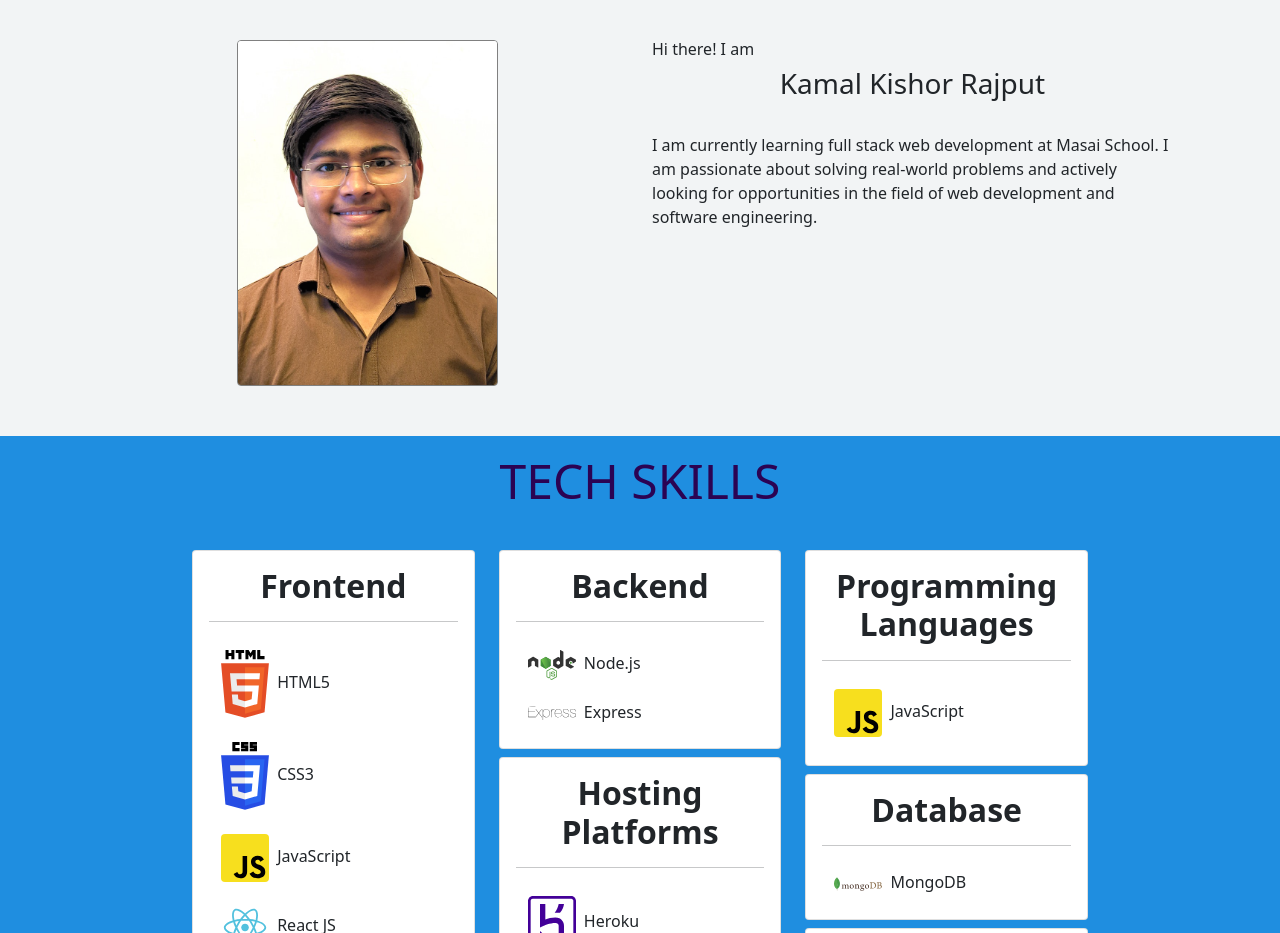
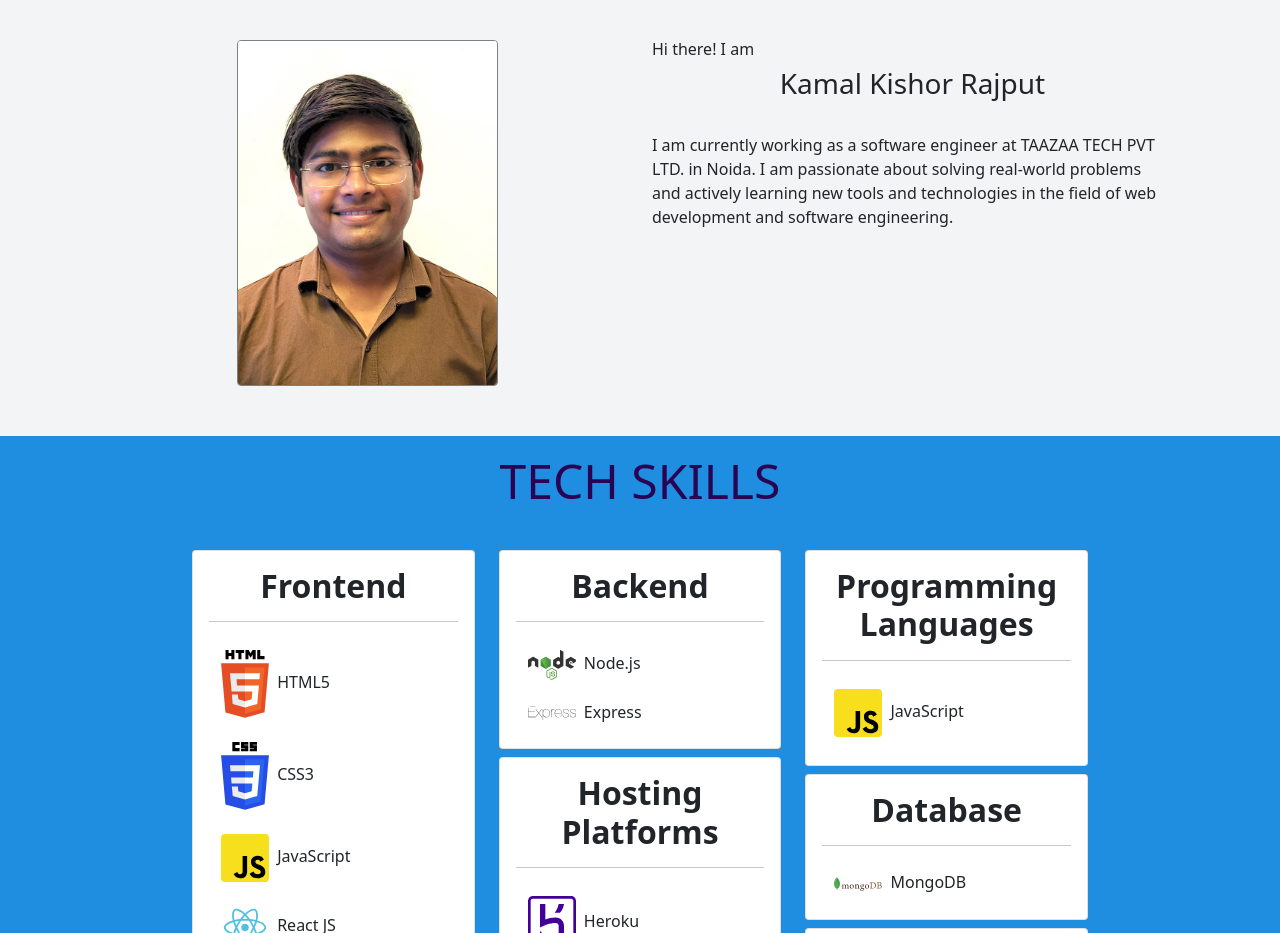
Before and after one commit to kamal-k-rajput/Portfolio, a React (Create React App) app: page / in a window 1280 px wide. Shown: the part 940-1873 px from the top of the page. Built offline with nearby package versions, Linux system fonts and the light colour scheme; the HTML template or start-up script is replaced by a standard one.

Commit message:
update personal summary

```diff
--- a/src/components/About.jsx
+++ b/src/components/About.jsx
@@ -25,9 +25,9 @@ const About = () => {
               <h3> Kamal Kishor Rajput</h3>
               <br />
               <p>
-                I am currently learning full stack web development at Masai
-                School. I am passionate about solving real-world problems and
-                actively looking for opportunities in the field of web
+                I am currently working as a software engineer at TAAZAA TECH PVT LTD. in Noida.
+                I am passionate about solving real-world problems and
+                actively learning new tools and technologies in the field of web
                 development and software engineering.
               </p>
             </div>
```
